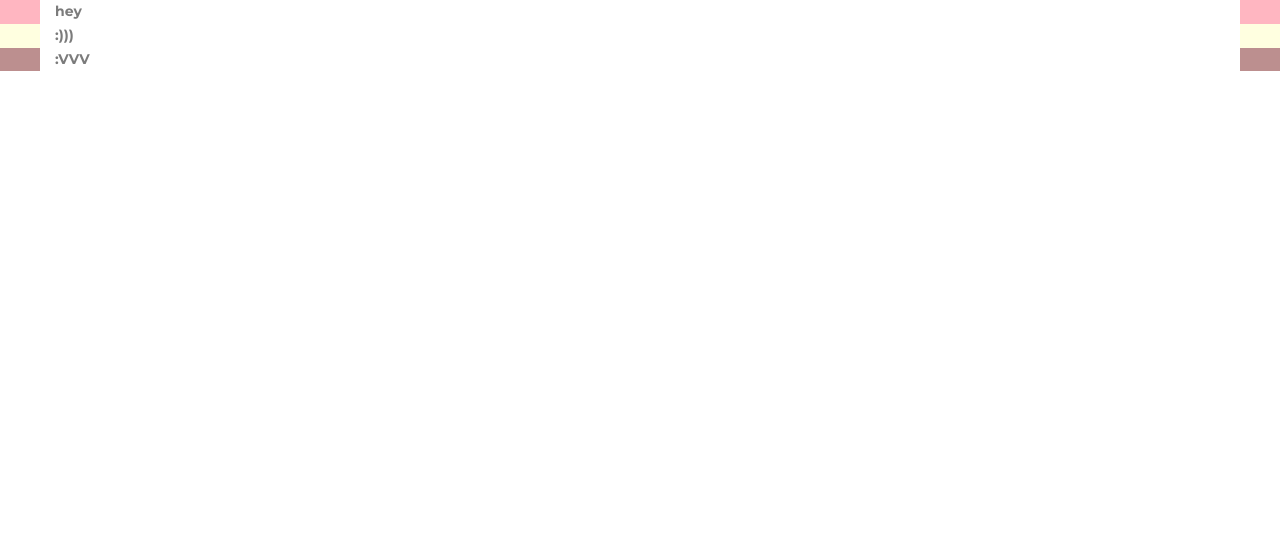
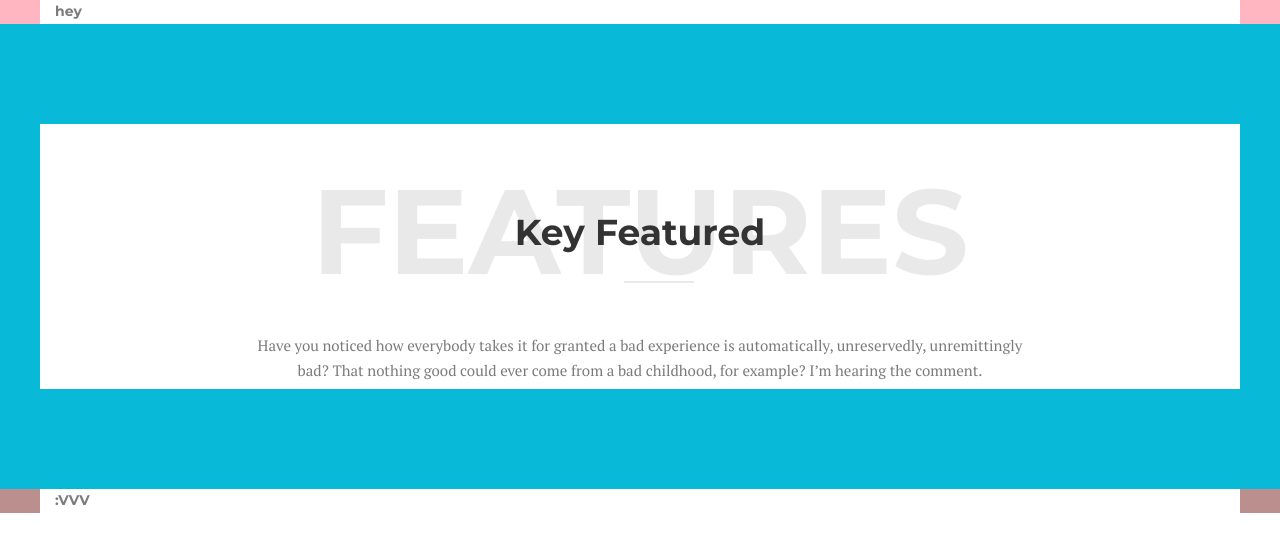
Before and after one commit to Thanh0311/fancy, a PHP site: page / in a window 1280 px wide. Shown: the top 552 px of the page. Run offline with PHP 8.4, Linux system fonts and the light colour scheme.

Commit message:
main title

```diff
--- /dev/null
+++ b/css/main-title.css
@@ -0,0 +1,45 @@
+.title{
+    padding-top: 100px;
+    padding-bottom: 100px;
+}
+.comp-main-title{
+    text-align: center;
+    color: #333;
+    padding: 5px;
+    position: relative;
+}
+.main-title{
+    font-size: 120px;
+    font-weight: 700;
+    text-transform: uppercase;
+    opacity: 0.1;
+    position: relative;
+}
+.sub-title{
+    font-size: 36px;
+    font-weight: 700;
+    position: absolute;
+    top: 0;
+    left: 0;
+    right: 0;
+    transform: translateY(78px);
+}
+.main-title::after{
+    content: '';
+    display: block;
+    width: 70px;
+    height: 2px;
+    background-color: #333;
+    /* opacity: 1; */
+    position: absolute;
+    bottom: 0;
+    transform: translate(564px,-50px);
+}
+/* .description-content{
+    color: rgb(238, 14, 14);
+} */
+.description{
+    color: #7b7b7b;
+    font-family: 'PT Serif', serif;
+    font-size: 15px;
+}
--- a/css/style.css
+++ b/css/style.css
@@ -31,6 +31,12 @@ body {
     background-color: #fff;
 
 }
+
+/*====Grid System of main-title =====*/
+
+
+
+
  /*======= Header ======*/
 header{
     background-color: lightpink;
@@ -39,7 +45,7 @@ header{
 
  /*======= body website ======*/
 main{
-    background-color: lightyellow;
+    background-color: rgb(9, 185, 216);
  }
 
 
--- a/index.html
+++ b/index.html
@@ -14,6 +14,7 @@
 
     <!-- Khai báo CSS của mình viết -->
     <link rel="stylesheet" href="/css/style.css">
+    <link rel="stylesheet" href="/css/main-title.css">
 
 </head>
 <body>
@@ -26,9 +27,16 @@
 
     <!-- body của website -->
     <main>
-        <div class="container">
-            :)))
-        </div>
+        <section class="title">
+            <div class="container">
+                <div class="comp-main-title">
+                    <p class="main-title"> Features</p>
+                    <p class="sub-title"> Key Featured</p>
+                    <p class="description">Have you noticed how everybody takes it for granted a bad experience is automatically, unreservedly, unremittingly </br> bad? That nothing good could ever come from a bad childhood, for example? I’m hearing the comment.
+                    </p>
+                </div>
+            </div>
+        </section>
     </main>
 
     <!-- footer -->
--- /dev/null
+++ b/index.php
@@ -0,0 +1,2 @@
+<?php
+ require_once("index.html");
```
